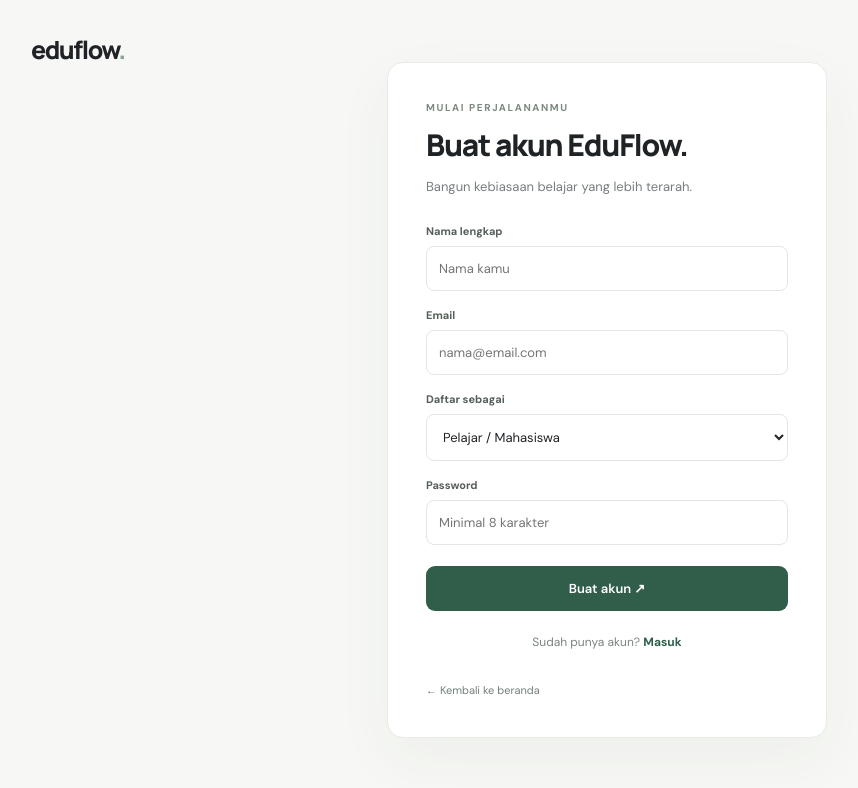
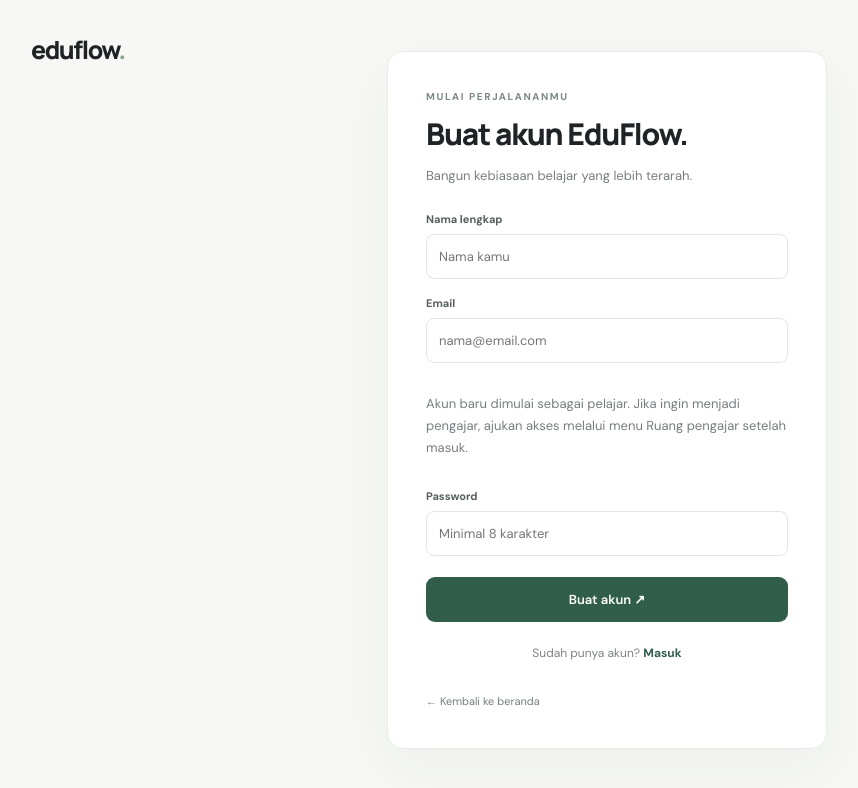
Before and after one commit to ztropixsantuy-star/eduflow, a Next.js app: page /register in a window 1280 px wide. Shown: the top 788 px of the page, without its empty margins (33-891 px from the left). Built offline with nearby package versions, Linux system fonts and the light colour scheme.

Commit message:
fix: make public signup student-only with instructor application guidance

```diff
--- a/src/app/register/page.tsx
+++ b/src/app/register/page.tsx
@@ -5,6 +5,6 @@ export default async function Register({ searchParams }: { searchParams: Promise
   const params = await searchParams;
   return <main className="auth-shell"><Link className="brand auth-brand" href="/">eduflow<span>.</span></Link><section className="auth-card"><div className="section-kicker">MULAI PERJALANANMU</div><h1>Buat akun EduFlow.</h1><p className="muted">Bangun kebiasaan belajar yang lebih terarah.</p>
     {params.error && <p className="alert">{params.error}</p>}
-    <form action={signUp} className="form"><label>Nama lengkap<input name="fullName" autoComplete="name" required placeholder="Nama kamu"/></label><label>Email<input name="email" type="email" autoComplete="email" required placeholder="nama@email.com"/></label><label>Daftar sebagai<select name="role" defaultValue="student"><option value="student">Pelajar / Mahasiswa</option><option value="instructor">Pengajar (perlu persetujuan admin)</option></select></label><label>Password<input name="password" type="password" minLength={8} autoComplete="new-password" required placeholder="Minimal 8 karakter"/></label><button className="button full" type="submit">Buat akun ↗</button></form>
+    <form action={signUp} className="form"><label>Nama lengkap<input name="fullName" autoComplete="name" required placeholder="Nama kamu"/></label><label>Email<input name="email" type="email" autoComplete="email" required placeholder="nama@email.com"/></label><p className="muted">Akun baru dimulai sebagai pelajar. Jika ingin menjadi pengajar, ajukan akses melalui menu Ruang pengajar setelah masuk.</p><label>Password<input name="password" type="password" minLength={8} autoComplete="new-password" required placeholder="Minimal 8 karakter"/></label><button className="button full" type="submit">Buat akun ↗</button></form>
     <p className="auth-foot">Sudah punya akun? <Link href="/login">Masuk</Link></p><Link className="back-link" href="/">← Kembali ke beranda</Link></section></main>;
 }
```
